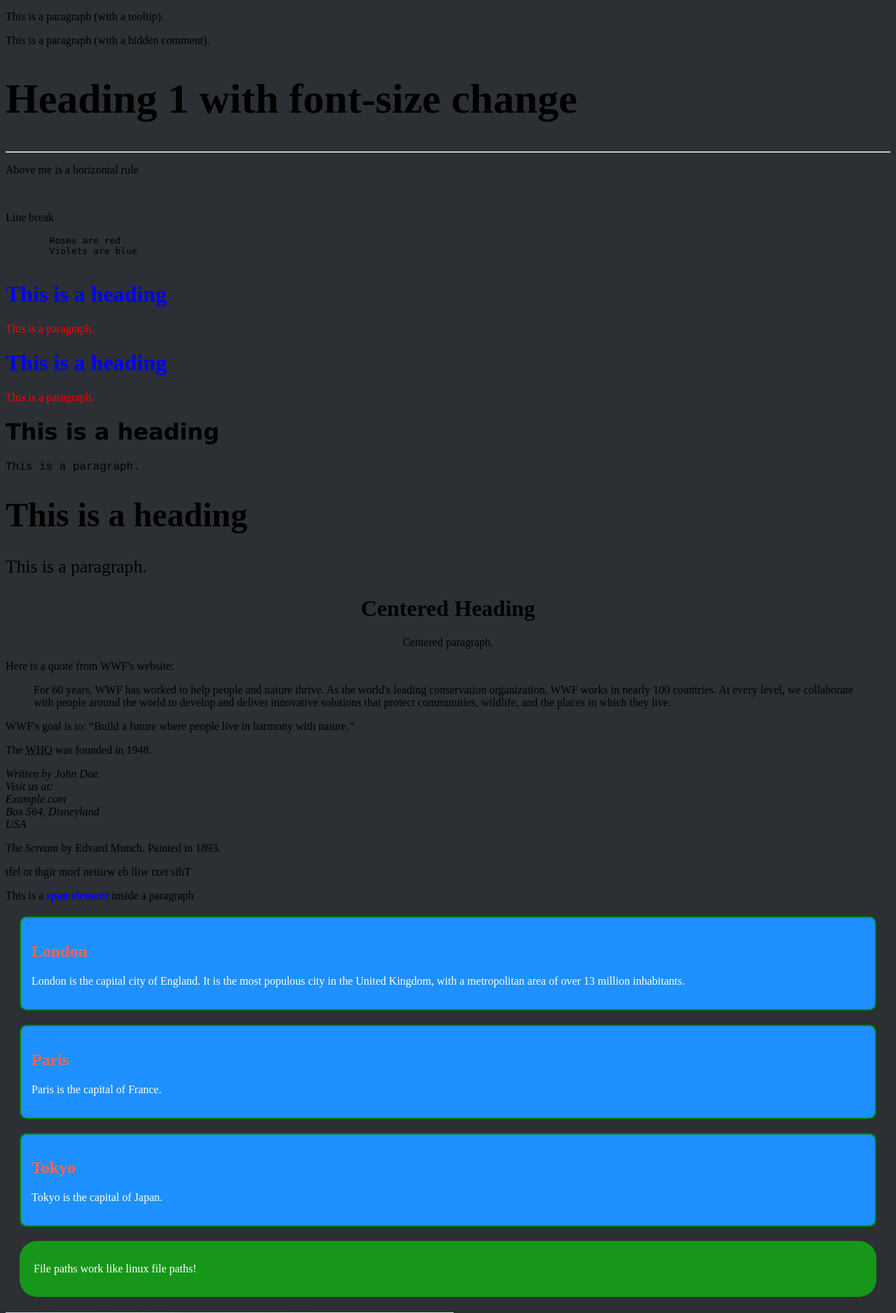
After one commit to jftarog/lab2, a PHP site: page /week5/lessons.html in a window 1280 px wide. The commit adds this page. Shown: the part 950-2826 px from the top of the page at 70% size. Run offline with PHP 8.4, Linux system fonts and the light colour scheme.

Commit message:
Update for Week 5

```diff
--- a/css/styles.css
+++ b/css/styles.css
@@ -1,15 +1,92 @@
+body {
+    background-color: #2C2F33;
+}
 #myHeader {
     background-color: lightblue;
+    display:block;
     color: black;
     padding: 40px;
     text-align: center;
     border-radius: 15px;
 }
-.profile {
-    color:white;
-    margin: 20px;
+
+
+
+/* ----- Profile ----- */
+#profile, .flip {
+    display: block;
+    /* border: solid 1px #a6d8a8; */
+    color: white;
+    padding: 10px 20px;
+    margin: auto;
+    font-size: 16px;
+    font-family: Arial, Helvetica, sans-serif;
+    text-align: left;
+    line-height: 1.5;
 }
-/* For notes on lessons*/
+div#profile p b {
+    color:skyblue;
+    font-size: 16px;
+    font-family: "Times New Roman", serif;
+}
+#profile {
+    display:none;
+}
+
+
+
+/* ----- Link Buttons ----- */
+.button {
+    transition: 0.2s;
+}
+a.button:link, a.button:visited {
+    color: white;
+    margin: 5px 20px;
+    padding: 14px 25px;
+    text-align: center;
+    text-decoration: none;
+    display: inline-block;
+    border: solid 2px yellowgreen;
+    border-radius: 5px;
+}
+a.button:hover, a.button:active {
+    background-color: red;
+}
+
+
+
+/* ----- Navigation Bar ----- */
+div.navbar {
+    margin-bottom: 10px;
+    border: solid 2px #53585f;
+    padding: 12px;
+    padding-left: 5px;
+}
+div.navbar ul {
+    list-style-type: none;
+    margin: 0;
+    padding: 0;
+}
+div.navbar ul li {
+    display: inline;
+}
+div.navbar ul li a {
+    background-color: #474c52;
+    padding: 8px;
+    color: white;
+    text-decoration: none;
+}
+div.navbar ul li a:hover {
+    background-color: #111111;
+}
+div.navbar ul li a.active {
+    background-color: lightblue;
+    color: black;
+}
+
+
+
+/* ----- Lessons CSS ----- */
 .note {
     background-color:rgba(0, 255, 0, 0.5);
     border-radius: 25px;
--- /dev/null
+++ b/week5/lessons.html
@@ -0,0 +1,88 @@
+<html lang="en">
+<head>
+    <title>JC's Page</title>
+    <link rel="icon" type="image/x-icon" href="../images/aonahara.ico">
+    <link rel="stylesheet" href="../css/styles.css">
+</head>
+<body>
+    <div class="navbar"><ul>
+        <li><a href="index.html">Home</a></li>
+        <li><a href="lessons.html" class="active">W3Schools Lessons</a></li>
+    </ul></div>
+
+    <h1 id="Lessons">Lessons</h1>
+    <h3>This is heading 3</h3>
+    <p>This is a paragraph.</p>
+    <p>This is another paragraph.</p>
+    <p>This is a <br> paragraph with a line break.</p>
+    <a href="https://www.youtube.com">This is a link</a>
+    <br>
+    <img src="https://yt3.googleusercontent.com/ytc/AMLnZu_oWGO48nKT9hXNvh9QlvAIETAVdISQzib3WZXF=s88-c-k-c0x00ffffff-no-rj" alt="Aonahara Logo">
+    <br><br>
+
+    <a href="https://www.w3schools.com">Visit W3Schools</a>
+    <br>
+    <img src="some_image.jpg" alt="Image of a girl with a jacket">
+    <p title="I'm a tooltip">This is a paragraph (with a tooltip).</p>
+
+    <!-- This is a comment. -->
+    <p>This <!-- great text --> is a paragraph (with a hidden comment).</p>
+
+    <h1 style="font-size:60px;">Heading 1 with font-size change</h1>
+    <hr>
+    <p>Above me is a horizontal rule</p>
+    <br><p>Line break</p>
+    <pre>
+        Roses are red
+        Violets are blue
+    </pre>
+
+    <h1 style="color:blue;">This is a heading</h1>
+    <p style="color:red;">This is a paragraph.</p>
+    <h1 style="color:blue;">This is a heading</h1>
+    <p style="color:red;">This is a paragraph.</p>
+    <h1 style="font-family:verdana;">This is a heading</h1>
+    <p style="font-family:courier;">This is a paragraph.</p>
+    <h1 style="font-size:300%;">This is a heading</h1>
+    <p style="font-size:160%;">This is a paragraph.</p>
+    <h1 style="text-align:center;">Centered Heading</h1>
+    <p style="text-align:center;">Centered paragraph.</p>
+
+    <p>Here is a quote from WWF's website:</p>
+    <blockquote cite="http://www.worldwildlife.org/who/index.html">
+    For 60 years, WWF has worked to help people and nature thrive. As the world's leading conservation organization, WWF works in nearly 100 countries. At every level, we collaborate with people around the world to develop and deliver innovative solutions that protect communities, wildlife, and the places in which they live.
+    </blockquote>
+    <p>WWF's goal is to: <q>Build a future where people live in harmony with nature.</q></p>
+    <p>The <abbr title="World Health Organization">WHO</abbr> was founded in 1948.</p>
+    <address>
+        Written by John Doe.<br>
+        Visit us at:<br>
+        Example.com<br>
+        Box 564, Disneyland<br>
+        USA
+    </address>
+    <p><cite>The Scream</cite> by Edvard Munch. Painted in 1893.</p>
+    <bdo dir="rtl">This text will be written from right to left</bdo>
+    <p>This is a <span style="color:blue;font-weight:bold;">span element</span> inside a paragraph</p>
+    <div class="city">
+        <h2 class="cityTitle">London</h2>
+        <p>London is the capital city of England. It is the most populous city in the United Kingdom, with a metropolitan area of over 13 million inhabitants.</p>
+    </div>
+    <div class="city">
+        <h2 class="cityTitle">Paris</h2>
+        <p>Paris is the capital of France.</p>
+    </div>
+    <div class="city">
+        <h2 class="cityTitle">Tokyo</h2>
+        <p>Tokyo is the capital of Japan.</p>
+    </div>
+    <div class="note">
+        <p>File paths work like linux file paths!</p>
+    </div>
+    <div class="bonjour">
+        <h1>Hi!</h1>
+    </div>
+
+    <a href="#" class="button">Back to top</a>
+</body>
+</html>
```
Also changed, not shown: week5/index.html (added, +77 -0 lines), week3/index1.html (renamed from week3/index.html).
